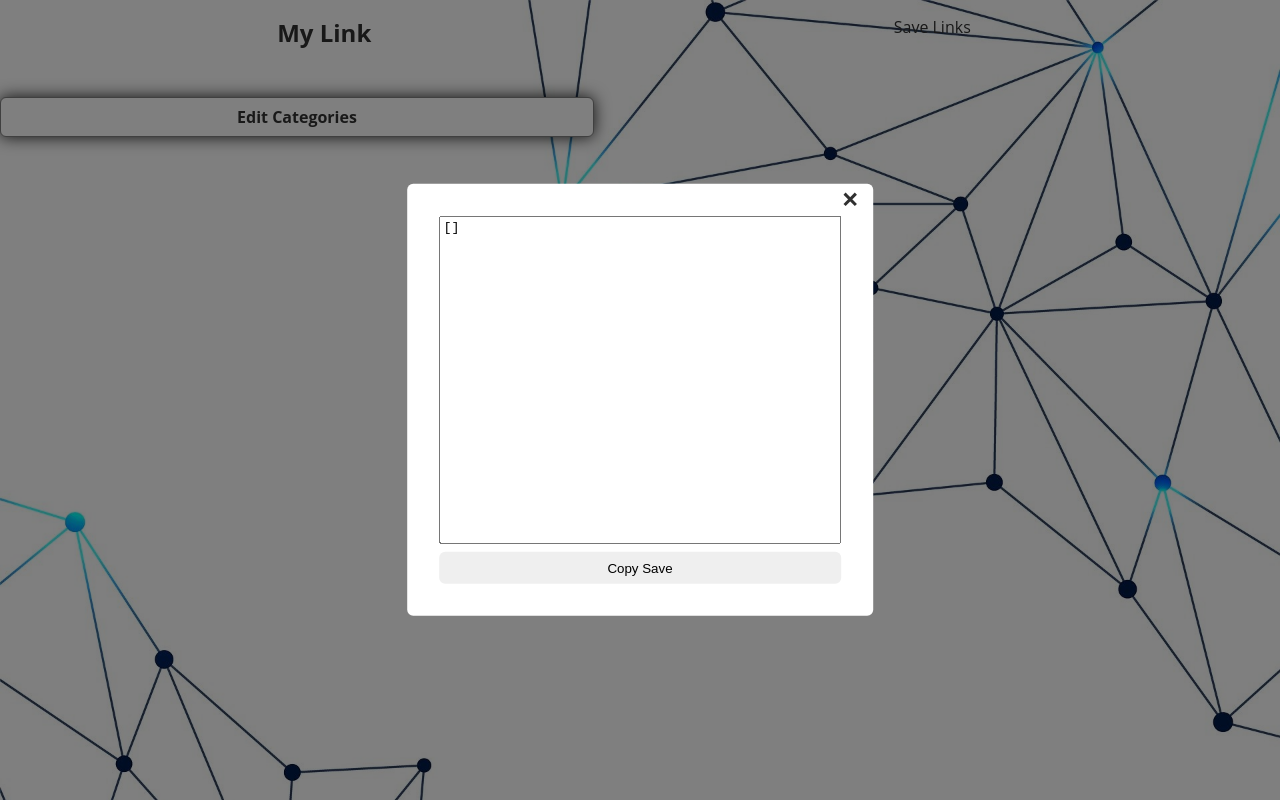
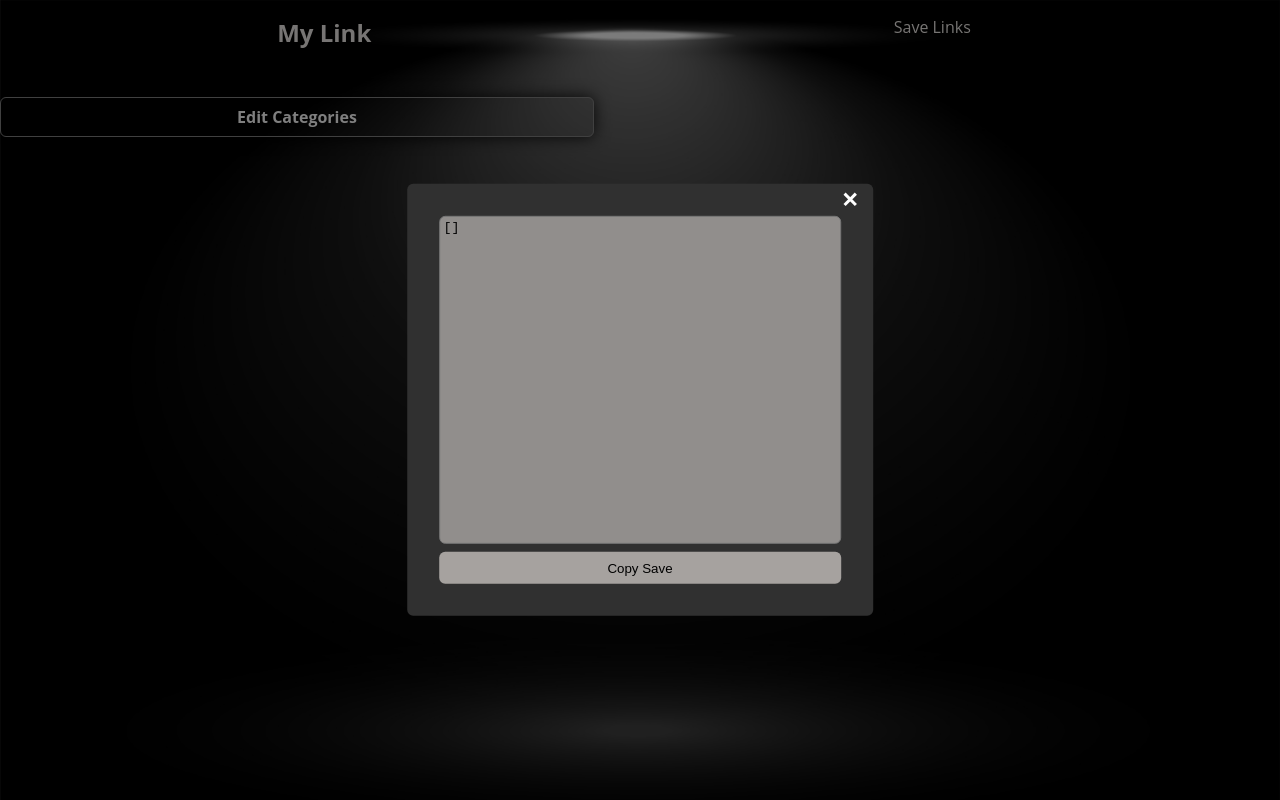
Before and after one commit to Bochen28/my-link, a Next.js app: page /home in a window 1280 px wide. Both pictures are taken after a click on the item "Save Links". Built offline with nearby package versions, Linux system fonts and the light colour scheme.

Commit message:
- Changed the stylings to darker colors

```diff
--- a/src/app/globals.sass
+++ b/src/app/globals.sass
@@ -7,6 +7,6 @@ html, body
 
 body
     font-family: 'Open Sans', sans-serif
-    color: #303030
+    color: #FFFFFF
     background-image: url("background.jpg")
     background-size: 100%
--- a/src/app/page.module.sass
+++ b/src/app/page.module.sass
@@ -34,7 +34,7 @@
     border: .0625rem solid #FFFFFF
     border-radius: .375rem
     box-shadow: 0 0 1rem rgba(0, 0, 0, 0.85)
-    color: #303030
+    color: #FFFFFF
     text-decoration: none
     transition: all 0.5s
     animation-name: slideIn
--- a/src/components/addCategoryModal/addCategoryModal.module.sass
+++ b/src/components/addCategoryModal/addCategoryModal.module.sass
@@ -9,7 +9,7 @@
     padding: 2rem
     border-radius: .375rem
     transform: translate(-50%, -50%)
-    background: #FFFFFF
+    background: #303030
 
     h2
         flex-basis: 100%
@@ -29,7 +29,7 @@
     position: absolute
     width: 1rem
     height: .1875rem
-    background-color: #303030
+    background-color: #FFFFFF
     right: 5%
     transform: translateY(-50%)
 
@@ -49,6 +49,9 @@
     input
         flex-basis: 100%
         padding: 0.2rem
+        border-radius: .375rem
+        outline: none
+        background: #a6a29f
         flex-grow: 1
 
     button
@@ -56,4 +59,8 @@
         width: 100%
         border: none
         border-radius: .375rem
+        background: #a6a29f
         cursor: pointer
+
+        &:hover
+            filter: brightness(0.9)
--- a/src/components/categoryBox/categoryBox.module.sass
+++ b/src/components/categoryBox/categoryBox.module.sass
@@ -14,11 +14,11 @@
     border: .0625rem solid #808080
     border-radius: .375rem
     box-shadow: 0 0 1rem rgba(0, 0, 0, 0.85)
-    background: #FFFFFF
+    background: none
     font-weight: 700
     text-align: center
     text-decoration: none
-    color: #333333
+    color: #FFFFFF
     cursor: pointer
     transition: all 0.5s
 
--- a/src/components/linkbtn/linkBtn.module.sass
+++ b/src/components/linkbtn/linkBtn.module.sass
@@ -1,13 +1,13 @@
 .link
     padding: 0.5rem
     flex-basis: 45%
-    border: .0625rem solid #808080
+    border: .0625rem solid #FFFFFF
     border-radius: .375rem
     box-shadow: 0 0 1rem rgba(0, 0, 0, 0.85)
     text-align: center
     text-decoration: none
-    background: #FFFFFF
-    color: #333333
+    background: #none
+    color: #FFFFFF
     transition: all 0.5s
 
     &:hover
--- a/src/components/navbar/navbar.module.sass
+++ b/src/components/navbar/navbar.module.sass
@@ -2,7 +2,7 @@
     display: flex
     justify-content: space-around
     padding: 1rem
-    color: #303030
+    color: #f0ece9
 
 .optionsList
     display: flex
--- a/src/components/saveBox/saveBox.module.sass
+++ b/src/components/saveBox/saveBox.module.sass
@@ -9,7 +9,7 @@
     padding: 2rem
     border-radius: .375rem
     transform: translate(-50%, -50%)
-    background: #FFFFFF
+    background: #303030
 
     h2
         flex-basis: 100%
@@ -29,7 +29,7 @@
     position: absolute
     width: 1rem
     height: .1875rem
-    background-color: #303030
+    background: #FFFFFF
     top: 5%
     right: 5%
     transform: translateY(-50%)
@@ -52,6 +52,9 @@
         height: 20rem
         width: 20rem
         overflow-y: scroll
+        border-radius: .375rem
+        background: #918e8c
+        outline: none
         resize: none
         flex-grow: 1
 
@@ -60,4 +63,8 @@
         width: 100%
         border: none
         border-radius: .375rem
+        background: #a6a29f
         cursor: pointer
+
+        &:hover
+            filter: brightness(0.9)
```
Also changed, not shown: src/components/addLinkModal/addLinkModal.module.sass (+8 -1 lines), src/app/background.jpg.
